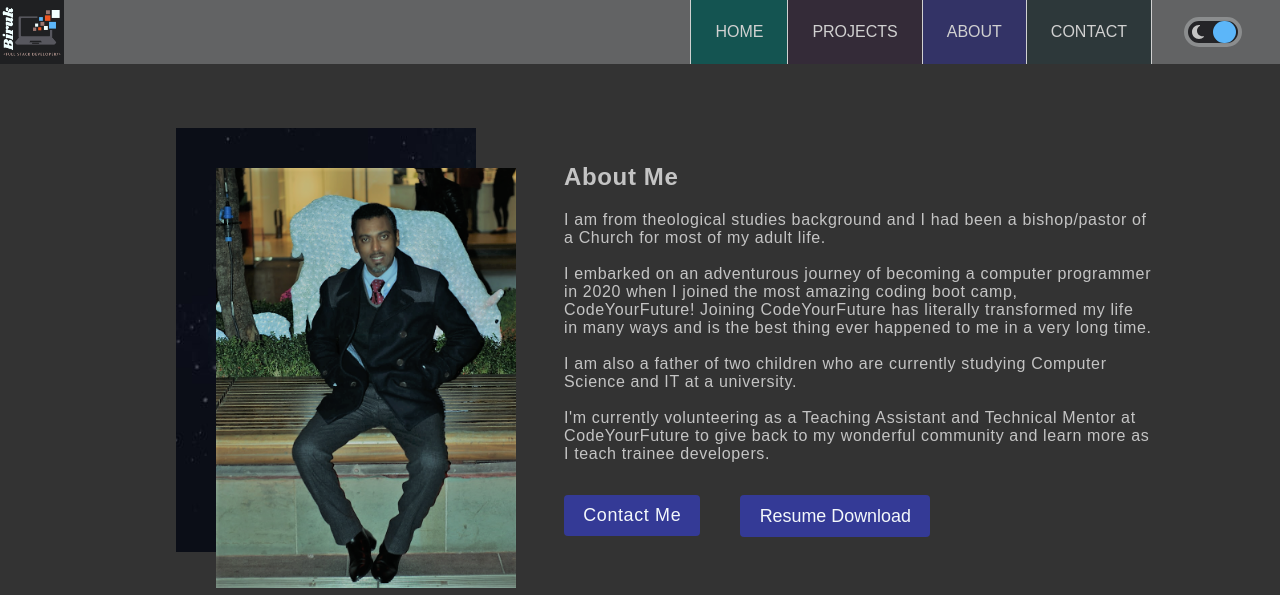
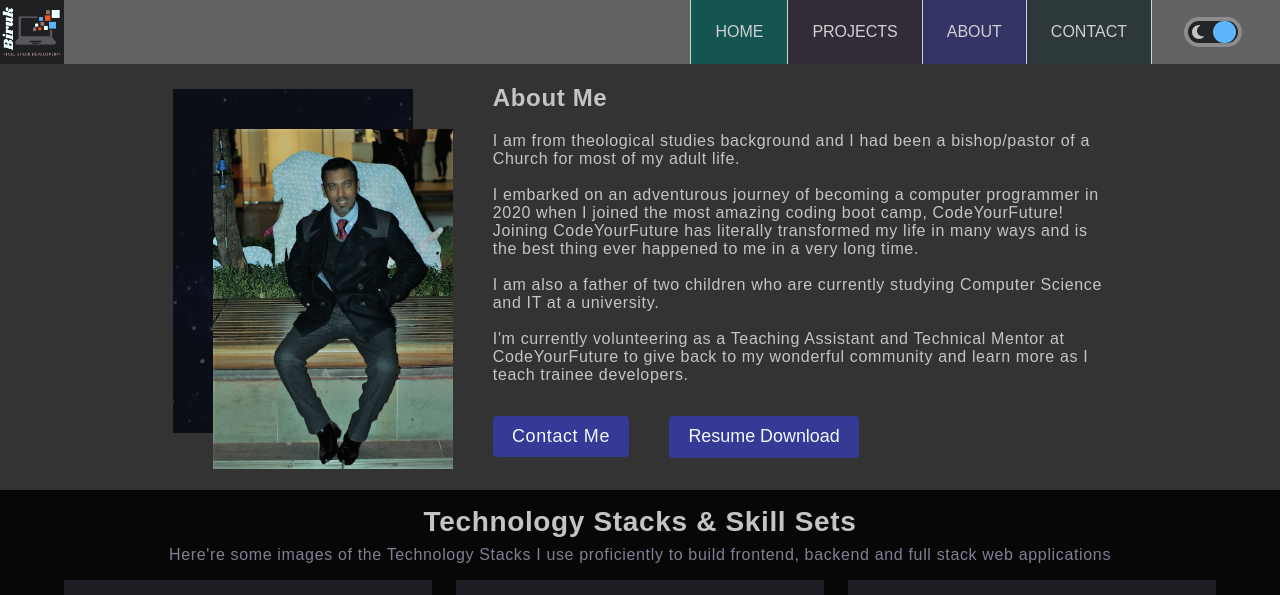
Before and after one commit to Know-Thyself/next-portfolio, a Next.js app: page /about in a window 1280 px wide. Shown: the top 595 px of the page. Built offline with nearby package versions, Linux system fonts and the light colour scheme.

Commit message:
bug fix about section layout

```diff
--- a/pages/about.js
+++ b/pages/about.js
@@ -56,7 +56,6 @@ const About = () => {
 				key='about'
 			>
 				<section className={styles['about-section']}>
-					<div className={styles['about-img-wrapper-container']}></div>
 					<div className={styles['about-img-wrapper']}>
 						{/* <img
 							src='/images/about.png'
@@ -77,7 +76,7 @@ const About = () => {
 							// layout='intrinsic'
 							// layout='fill'
 							objectFit='contain'
-							sizes='(max-width: 768px) 100vw,
+							sizes='(max-width: 724px) 100vw,
               (max-width: 1200px) 50vw,
               33vw'
 						/>
--- a/styles/about.module.css
+++ b/styles/about.module.css
@@ -21,10 +21,12 @@
 	flex-direction: column;
 	width: 80%;
 	margin: 0 auto;
-	padding: 2rem 10%;
+	/* padding: 2.5rem 10% 0 10%; */
 	justify-content: center;
 	align-items: center;
 	gap: 3rem;
+	padding-bottom: 2rem;
+	/* background-color: var(--complementary-bg); */
 
 	/* margin: 2rem auto 4rem auto; */
 }
@@ -36,11 +38,14 @@
 	margin-right: 2.5rem;
 }
 
+
+
 .about-img {
-	width: 240px;
-	height: auto;
+	/* width: 240px;
+	height: auto; */
 	position: relative;
 	top: 2.5rem;
+	/* top: 0; */
 	left: 2.5rem;
 }
 
@@ -233,9 +238,9 @@
 }
 
 @media screen and (min-width: 724px) {
-	.about-img {
+	/* .about-img {
 		width: 340px;
-	}
+	} */
 
 	.logo {
 		height: 90px;
@@ -245,8 +250,20 @@
 @media screen and (min-width: 900px) {
 	.about-section {
 		flex-direction: row;
-		padding: 3rem 10% 5rem 10%;
+		justify-content: center;
+		align-items: center;
+		width: 90%;
+		margin: auto;
+		gap: 3rem;
+		/* padding: 3rem 10% 5rem 10%;
+		padding: 1rem 10% 3rem 10%; */
 	}
+	.about-img-wrapper {
+		margin-right: 2rem;
+	}
+		.about-text-wrapper {
+			width: 60%;
+		}
 
 	.about-section-buttons {
 		flex-direction: column;
@@ -255,6 +272,11 @@
 		gap: 1.5rem;
 		margin-top: 2rem;
 	}
+		.about-section-buttons {
+			flex-direction: row;
+			justify-content: flex-start;
+			align-items: center;
+		}
 
 
 	.tech-stacks {
@@ -279,26 +301,34 @@
 	.main {
 		padding-bottom: 6rem;
 	}
+		.about-section {
+			width: 90%;
+		}
+				/* .about-section-buttons {
+					flex-direction: row;
+					justify-content: flex-start;
+					align-items: center;
+				} */
 }
 
 @media screen and (min-width: 1069px) {
 	.about-section {
-		flex-direction: row;
+		/* flex-direction: row; */
 		width: 80%;
-		padding: 4rem 15% 6rem 15%;
-		padding: 4rem 0% 6rem 0%;
-		gap: 3rem;
+		/* padding: 4rem 15% 6rem 15%;
+		padding: 4rem 0% 6rem 0%; */
+		/* gap: 3rem; */
 	}
 
-	.about-img {
+	/* .about-img {
 		width: 300px;
-	}
+	} */
 
-	.about-section-buttons {
+	/* .about-section-buttons {
 		flex-direction: row;
 		justify-content: flex-start;
 		align-items: center;
-	}
+	} */
 
 	.skills-section h1 {
 		font-size: 1.75rem;
@@ -328,10 +358,10 @@
 	.about-section {
 		flex-direction: row;
 		width: 60%;
-		padding: 4rem 20% 6rem 20%;
+		/* padding: 4rem 20% 6rem 20%;
 		padding: 2rem 0% 4rem 0%;
-		padding: 2rem 5% 4rem 5%;
-		gap: 2.5rem;
+		padding: 2rem 5% 4rem 5%; */
+		/* gap: 2.5rem; */
 		font-size: 1.075rem;
 		font-size: 1.075rem;
 		font-weight: 300;
@@ -345,9 +375,9 @@
 		font-size: 1.25rem;
 	}
 
-	.about-img {
+	/* .about-img {
 		width: 290px;
-	}
+	} */
 
 	.logo {
 		height: 140px;
```
